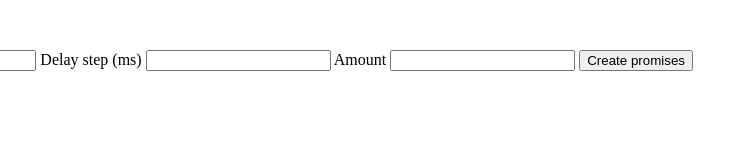
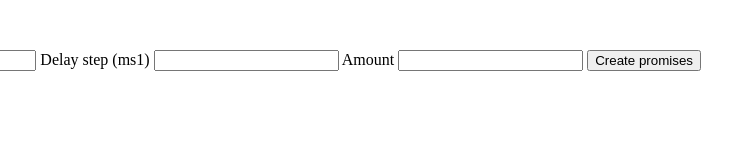
Before and after one commit to KolyaKhmarjuk/js-hw-09, a plain HTML site: page 03-promises.html in a window 1280 px wide. Shown: the full height of the page, 262-1002 px from the left. Drawn offline with Linux system fonts and the light colour scheme.

Commit message:
Deploying to gh-pages from @ KolyaKhmarjuk/js-hw_09@68e162c997148da09d4583977aedc49046a23a6f 🚀

```diff
--- a/03-promises.html
+++ b/03-promises.html
@@ -1 +1 @@
-<!DOCTYPE html><html lang="en"><head><meta charset="utf-8"><meta name="viewport" content="width=device-width, initial-scale=1.0"><title>Promise generator</title><link rel="stylesheet" href="/js-hw_09/01-color-switcher.036c9919.css"></head><body> <p><a href="/js-hw_09/index.html">Go back</a></p> <form class="form"> <label> First delay (ms) <input type="number" name="delay" required> </label> <label> Delay step (ms) <input type="number" name="step" required> </label> <label> Amount <input type="number" name="amount" required> </label> <button type="submit">Create promises</button> </form> <script src="/js-hw_09/03-promises.14a63dd9.js" type="module"></script><script src="/js-hw_09/03-promises.3ea7078c.js" nomodule="" defer></script> </body></html>
+<!DOCTYPE html><html lang="en"><head><meta charset="utf-8"><meta name="viewport" content="width=device-width, initial-scale=1.0"><title>Promise generator</title><link rel="stylesheet" href="/js-hw_09/01-color-switcher.036c9919.css"></head><body> <p><a href="/js-hw_09/index.html">Go back</a></p> <form class="form"> <label> First delay (ms) <input type="number" name="delay" required> </label> <label> Delay step (ms1) <input type="number" name="step" required> </label> <label> Amount <input type="number" name="amount" required> </label> <button type="submit">Create promises</button> </form> <script src="/js-hw_09/03-promises.14a63dd9.js" type="module"></script><script src="/js-hw_09/03-promises.3ea7078c.js" nomodule="" defer></script> </body></html>
```
